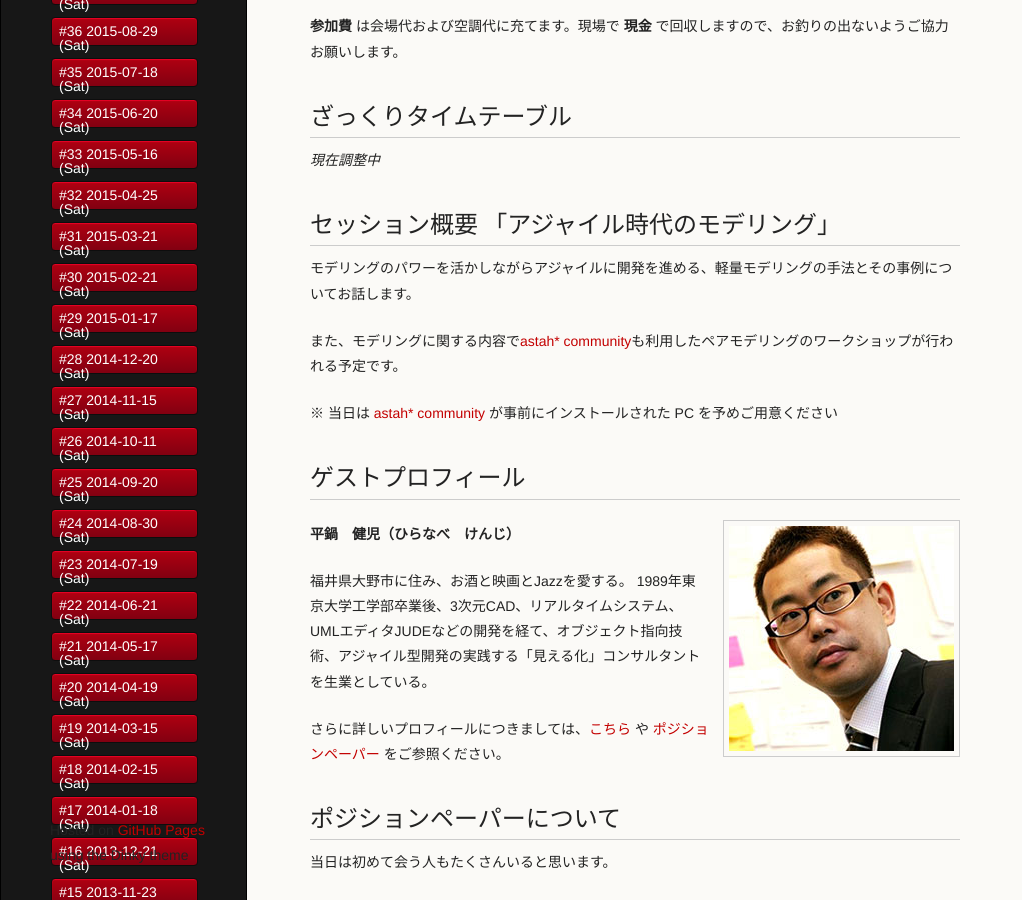
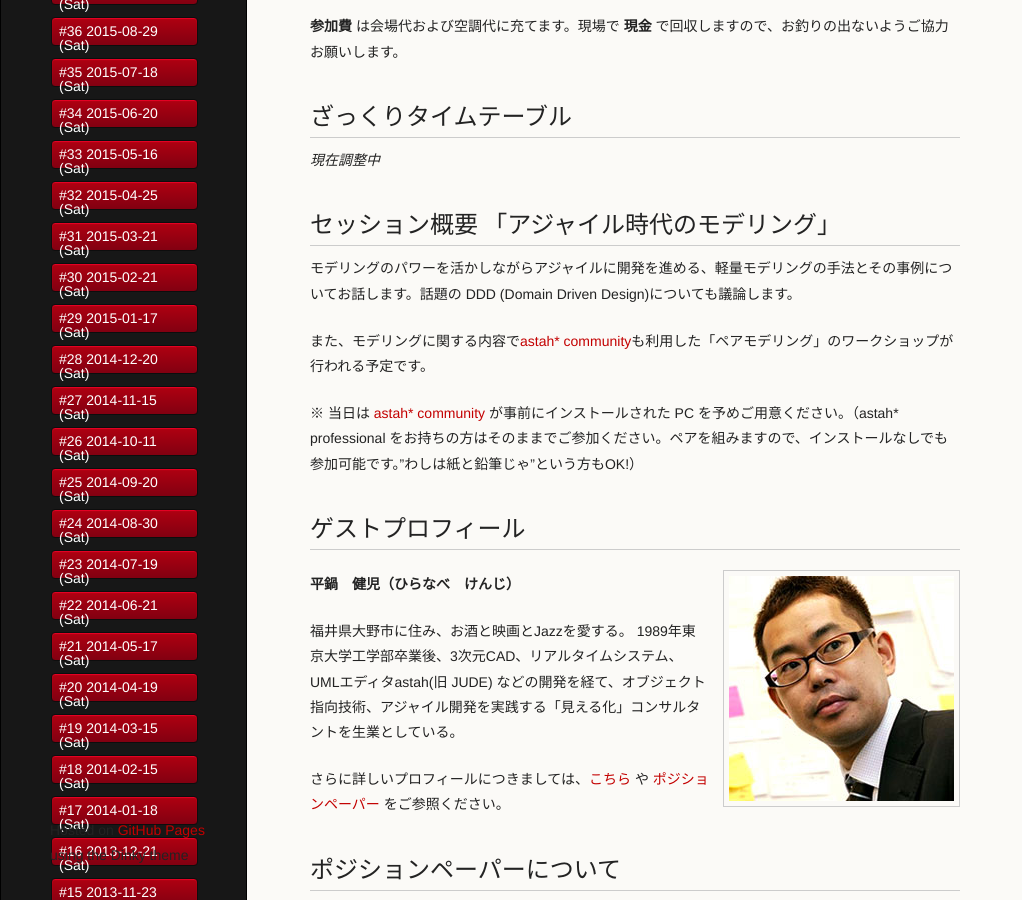
Before and after one commit to kanazawarb/meetup, a Jekyll site: the page built from 42/index.md, in a window 1280 px wide and 900 px high, scrolled down 409 px. Shown: the whole window, without its empty margins (0-1022 px from the left). Built offline with Jekyll 4.4.1, drawn with Linux system fonts in a browser that asks for light colours; a script that is not in the unit is left out.

Commit message:
特に astah について、いくつか付け加えました。

```diff
--- a/42/index.md
+++ b/42/index.md
@@ -30,11 +30,11 @@ title: "#42"
 
 ## セッション概要 「アジャイル時代のモデリング」
 
-モデリングのパワーを活かしながらアジャイルに開発を進める、軽量モデリングの手法とその事例についてお話します。
+モデリングのパワーを活かしながらアジャイルに開発を進める、軽量モデリングの手法とその事例についてお話します。話題の DDD (Domain Driven Design)についても議論します。
 
-また、モデリングに関する内容で[astah* community](http://astah.change-vision.com/ja/product/astah-community.html)も利用したペアモデリングのワークショップが行われる予定です。
+また、モデリングに関する内容で[astah* community](http://astah.change-vision.com/ja/product/astah-community.html)も利用した「ペアモデリング」のワークショップが行われる予定です。
 
-※ 当日は [astah* community](http://astah.change-vision.com/ja/product/astah-community.html)  が事前にインストールされた PC を予めご用意ください
+※ 当日は [astah* community](http://astah.change-vision.com/ja/product/astah-community.html)  が事前にインストールされた PC を予めご用意ください。（astah* professional をお持ちの方はそのままでご参加ください。ペアを組みますので、インストールなしでも参加可能です。"わしは紙と鉛筆じゃ"という方もOK!）
 
 
 ## ゲストプロフィール
@@ -44,7 +44,7 @@ title: "#42"
 **平鍋　健児（ひらなべ　けんじ）**
 
 福井県大野市に住み、お酒と映画とJazzを愛する。
-1989年東京大学工学部卒業後、3次元CAD、リアルタイムシステム、UMLエディタJUDEなどの開発を経て、オブジェクト指向技術、アジャイル型開発の実践する「見える化」コンサルタントを生業としている。
+1989年東京大学工学部卒業後、3次元CAD、リアルタイムシステム、UMLエディタastah(旧 JUDE) などの開発を経て、オブジェクト指向技術、アジャイル開発を実践する「見える化」コンサルタントを生業としている。
 
 さらに詳しいプロフィールにつきましては、[こちら](https://anagileway.wordpress.com/about/) や [ポジションペーパー](https://gist.github.com/kenjihiranabe/11459530f874a371872f) をご参照ください。
 
```
